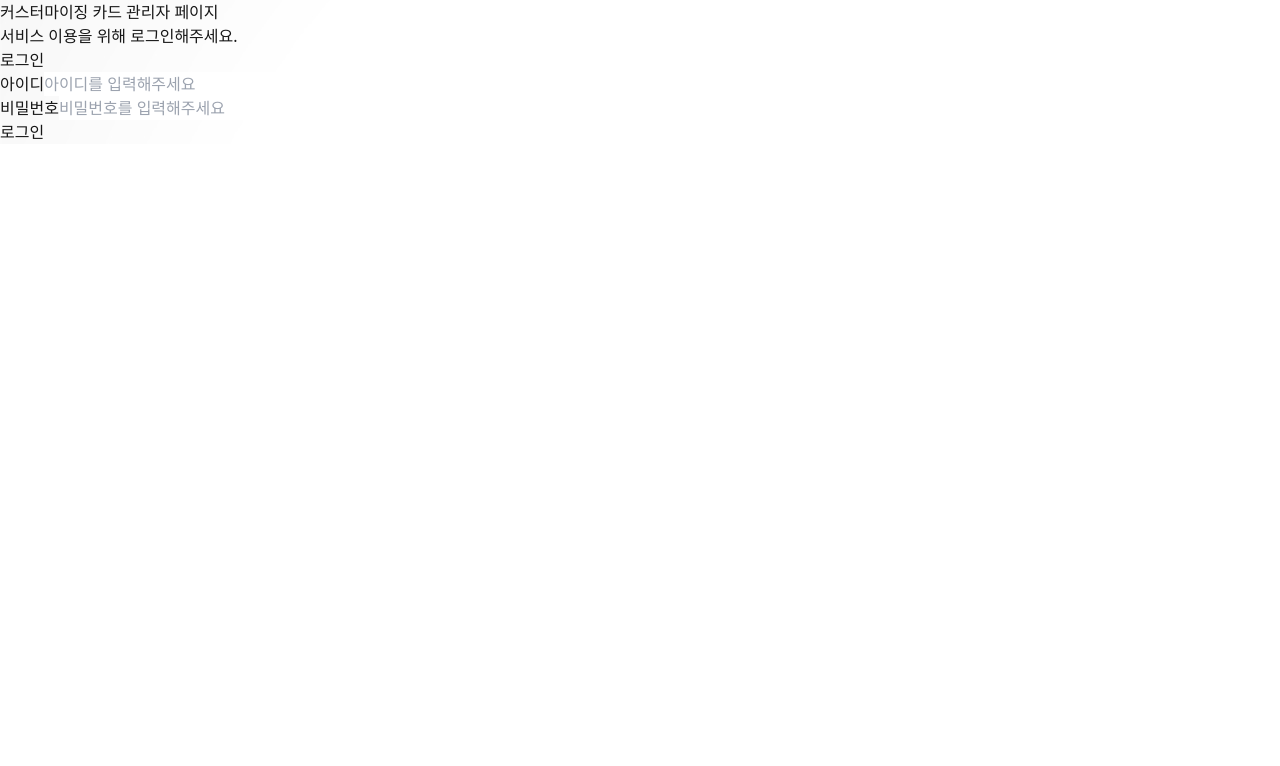
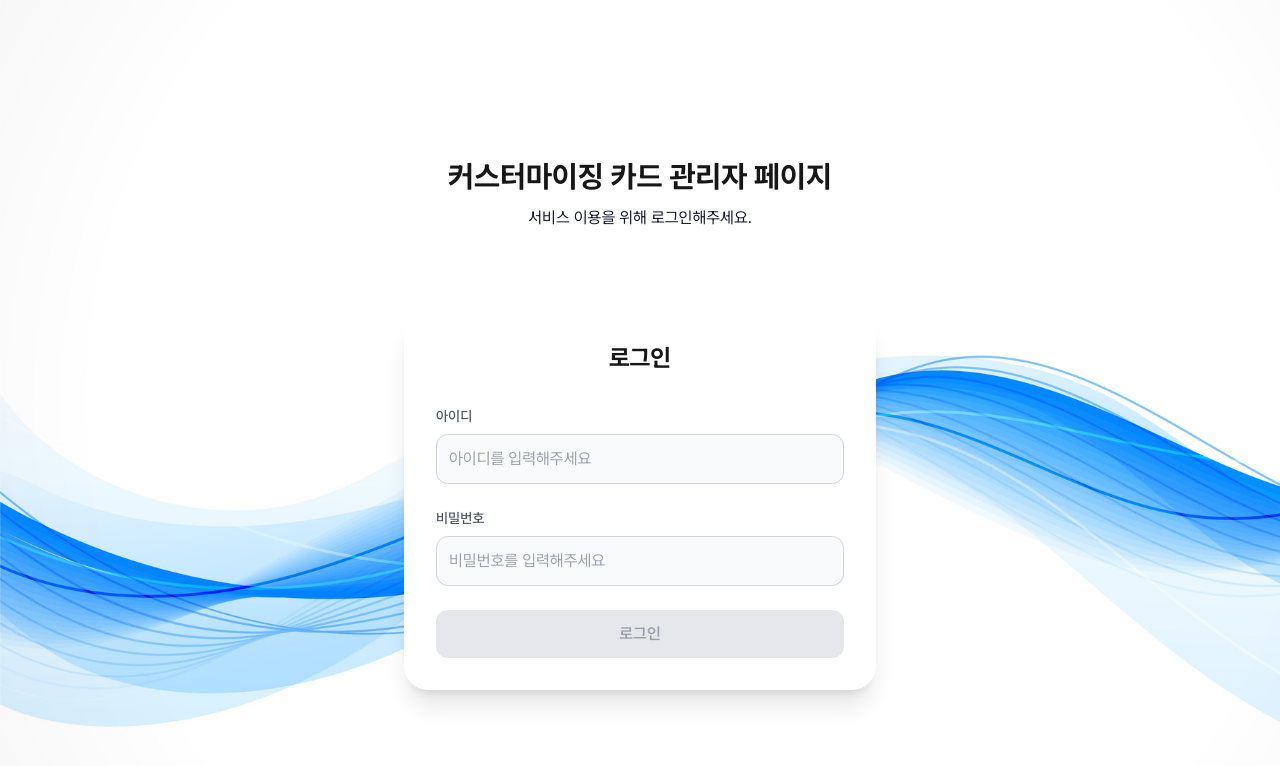
Before and after one commit to seonmin5/Quostomize-admin, a Next.js app: page / in a window 1280 px wide. Shown: the top 766 px of the page. Built offline with nearby package versions, Linux system fonts and the light colour scheme; no server answers.

Commit message:
Feat/MailNotification: 누락된 파일 보충

```diff
--- a/app/(nav)/notifications/page.jsx
+++ b/app/(nav)/notifications/page.jsx
@@ -159,7 +159,7 @@ const Notifications = () => {
         <QuillWrapper onChange={updateContents} theme="snow" modules={modules} style={importantStyle} defaultValue={"내용을 입력해주세요"}/>
       </div>
       <ConfirmModal title={"알림 보내기"} description={"알림을 보내시겠습니까?"} isOpen={confirmModalOpen} setIsOpen={setConfirmModalOpen} onClose={onConfirm}/>
-      <AlertModal title={alertModalTitle} description={alertModalDescription} isOpen={alertModalOpen} setIsOpen={setAlertModalOpen} isSuccess={false}/>
+      <AlertModal title={alertModalTitle} description={alertModalDescription} isOpen={alertModalOpen} setIsOpen={setAlertModalOpen} isSuccess={alertModalSuccess}/>
       <LoadingModal message={"메일 발신 중입니다"} isOpen={laodingModalOpen}/>
     </div>
   );
--- /dev/null
+++ b/postcss.config.js
@@ -0,0 +1,6 @@
+module.exports = {
+  plugins: {
+    tailwindcss: {},
+    autoprefixer: {},
+  }
+}
--- /dev/null
+++ b/tailwind.config.js
@@ -0,0 +1,40 @@
+/** @type {import('tailwindcss').Config} */
+/** @type {import('tailwindcss').Config} */
+module.exports = {
+  content: [
+    "./pages/**/*.{js,ts,jsx,tsx,mdx}",
+    "./components/**/*.{js,ts,jsx,tsx,mdx}",
+    "./app/**/*.{js,ts,jsx,tsx,mdx}",
+  ],
+  theme: {
+    extend: {
+      colors: {
+        background: "var(--background)",
+        foreground: "var(--foreground)",
+        navBackground: 'var(--nav-background)',
+        primary: {
+          DEFAULT: 'var(--primary-color)',
+          text: 'var(--primary-text)',
+        },
+        secondary: {
+          DEFAULT: 'var(--secondary-color)',
+          text: 'var(--secondary-text)',
+        },
+        content: {
+          base: 'var(--content-base)',
+          highlight: 'var(--content-highlight)',
+          secondary1: 'var(--content-secondary-1)',
+          secondary2: 'var(--content-secondary-2)',
+          secondary3: 'var(--content-secondary-3)',
+          accent1: 'var(--content-accent-1)',
+          accent2: 'var(--content-accent-2)',
+          accent3: 'var(--content-accent-3)',
+        },
+      },
+      fontFamily: {
+        pretendard: ["var(--font-pretendard)", "sans-serif"],
+      },
+    },
+  },
+  plugins: [],
+};
```
